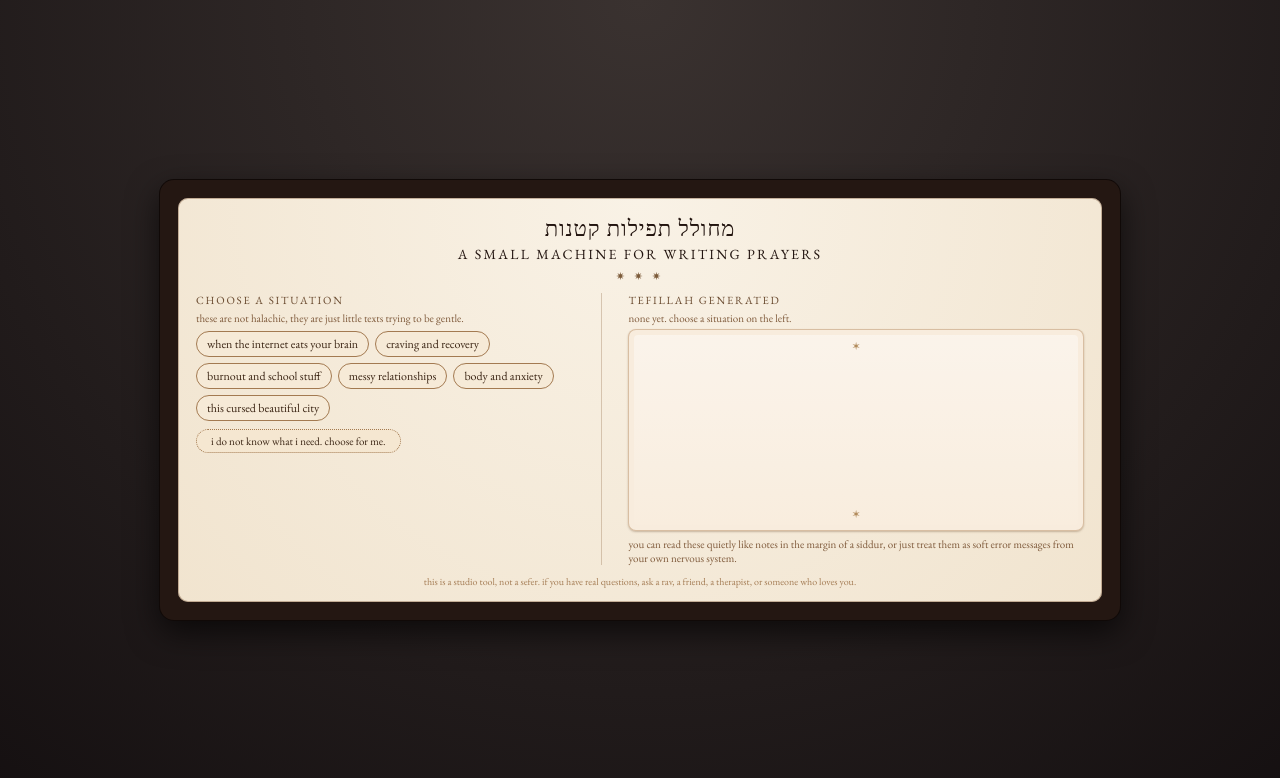
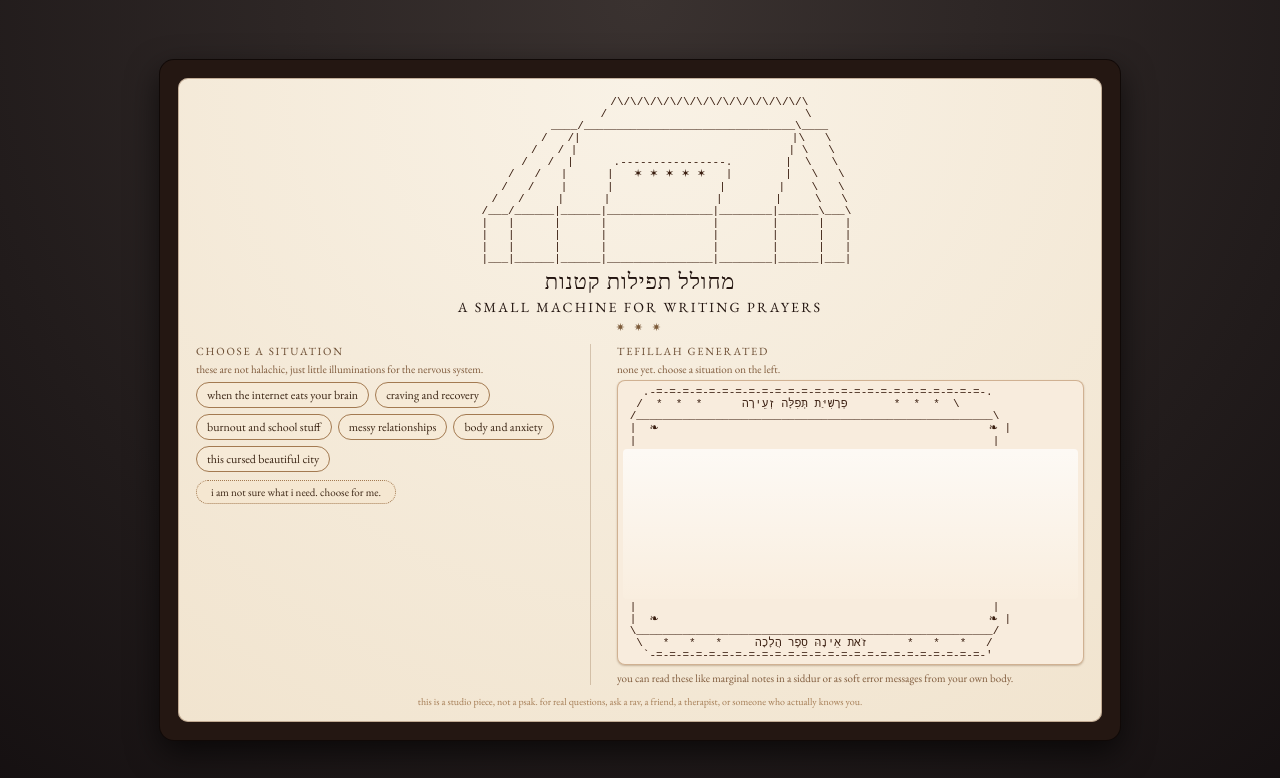
Before and after one commit to gudism/prayer-generator, a plain HTML site: page index.html in a window 1280 px wide. Drawn offline with nearby package versions, Linux system fonts and the light colour scheme; a web font is replaced by a local one.

Commit message:
Update index.html

```diff
--- a/index.html
+++ b/index.html
@@ -5,7 +5,7 @@
   <title>מחולל תפילות קטנות · A Small Machine For Writing Prayers</title>
   <meta name="viewport" content="width=device-width, initial-scale=1.0" />
 
-  <!-- Old book style fonts -->
+  <!-- Old-book style fonts -->
   <link rel="preconnect" href="https://fonts.googleapis.com">
   <link rel="preconnect" href="https://fonts.gstatic.com" crossorigin>
   <link href="https://fonts.googleapis.com/css2?family=EB+Garamond:wght@400;500;600&family=Frank+Ruhl+Libre:wght@400;500;700&display=swap" rel="stylesheet">
@@ -22,8 +22,7 @@
       display: flex;
       justify-content: center;
       align-items: center;
-      background:
-        radial-gradient(circle at top, #3a3230, #151011);
+      background: radial-gradient(circle at top, #3a3230, #151011);
       font-family: "EB Garamond", "Georgia", serif;
       color: #22140f;
     }
@@ -46,13 +45,23 @@
     #page {
       border-radius: 10px;
       padding: 18px 18px 14px 18px;
-      background:
-        radial-gradient(circle at top, #f9f2e6, #f1e4cf);
-      box-shadow:
-        inset 0 0 0 1px rgba(120, 84, 53, 0.4);
+      background: radial-gradient(circle at top, #f9f2e6, #f1e4cf);
+      box-shadow: inset 0 0 0 1px rgba(120, 84, 53, 0.4);
     }
 
-    #head {
+    /* ASCII illuminated header */
+
+    #asciiHeader {
+      font-family: "Courier New", monospace;
+      font-size: 11px;
+      line-height: 1.1;
+      color: #3a1e10;
+      text-align: center;
+      white-space: pre;
+      margin: 0 0 4px 0;
+    }
+
+    #headText {
       text-align: center;
       margin-bottom: 10px;
     }
@@ -71,8 +80,8 @@
     }
 
     #divider {
-      margin: 6px auto 10px auto;
-      width: 140px;
+      margin: 4px auto 8px auto;
+      width: 160px;
       text-align: center;
       font-size: 11px;
       letter-spacing: 0.3em;
@@ -92,7 +101,7 @@
     }
 
     #leftCol {
-      flex: 0.95;
+      flex: 0.9;
       min-width: 260px;
       border-right: 1px solid rgba(135, 96, 60, 0.3);
       padding-right: 12px;
@@ -186,52 +195,46 @@
       margin-bottom: 4px;
     }
 
-    #prayerBoxOuter {
+    /* ASCII illuminated frame around the prayer */
+
+    #prayerFrame {
+      font-family: "Courier New", monospace;
+      font-size: 11px;
+      line-height: 1.1;
+      color: #3a1e10;
+      background: #f8ecdd;
       border-radius: 8px;
-      padding: 6px;
-      background: #f8ecdd;
+      padding: 6px 6px 4px 6px;
       box-shadow:
-        inset 0 0 0 1px rgba(169, 120, 73, 0.4),
+        inset 0 0 0 1px rgba(169, 120, 73, 0.5),
         0 1px 2px rgba(111, 79, 48, 0.35);
     }
 
+    #prayerAsciiTop,
+    #prayerAsciiBottom {
+      white-space: pre;
+      margin: 0;
+    }
+
     #prayerBox {
-      min-height: 190px;
+      margin: 2px 0;
+      padding: 4px 6px;
+      background: linear-gradient(to bottom, rgba(255,255,255,0.7), rgba(255,245,230,0.2));
       border-radius: 4px;
-      padding: 8px 10px 6px 10px;
-      background:
-        linear-gradient(to bottom, rgba(255, 255, 255, 0.4), rgba(255, 245, 230, 0.1));
+      min-height: 150px;
       position: relative;
       overflow: hidden;
     }
 
     #prayerText {
+      white-space: pre-wrap;
+      font-family: "EB Garamond", "Georgia", serif;
+      font-size: 13px;
+      line-height: 1.5;
+      color: #22140f;
       opacity: 0;
       transform: translateY(6px);
       transition: opacity 0.25s ease, transform 0.25s ease;
-      white-space: pre-wrap;
-      font-size: 13px;
-      line-height: 1.5;
-    }
-
-    #prayerBox::before {
-      content: "✶";
-      position: absolute;
-      top: 4px;
-      left: 50%;
-      transform: translateX(-50%);
-      font-size: 11px;
-      color: #b28b5c;
-    }
-
-    #prayerBox::after {
-      content: "✶";
-      position: absolute;
-      bottom: 4px;
-      left: 50%;
-      transform: translateX(-50%);
-      font-size: 11px;
-      color: #b28b5c;
     }
 
     #hint {
@@ -253,7 +256,25 @@
   <div id="book">
     <div id="cover">
       <div id="page">
-        <div id="head">
+        <!-- ASCII arch / columns header -->
+<pre id="asciiHeader">
+                     /\/\/\/\/\/\/\/\/\/\/\/\/\/\/\
+                    /                              \
+               ____/________________________________\____
+              /   /|                                |\   \
+             /   / |                                | \   \
+            /   /  |      .----------------.        |  \   \
+           /   /   |      |   ✶ ✶ ✶ ✶ ✶   |        |   \   \
+          /   /    |      |                |        |    \   \
+         /   /     |      |                |        |     \   \
+        /___/______|______|________________|________|______\___\
+        |   |      |      |                |        |      |   |
+        |   |      |      |                |        |      |   |
+        |   |      |      |                |        |      |   |
+        |___|______|______|________________|________|______|___|
+</pre>
+
+        <div id="headText">
           <div id="titleHebrew">מחולל תפילות קטנות</div>
           <div id="titleEnglish">A SMALL MACHINE FOR WRITING PRAYERS</div>
           <div id="divider">✷ ✷ ✷</div>
@@ -262,7 +283,7 @@
         <div id="layout">
           <div id="leftCol">
             <div id="promptLabel">choose a situation</div>
-            <div id="promptHint">these are not halachic, they are just little texts trying to be gentle.</div>
+            <div id="promptHint">these are not halachic, just little illuminations for the nervous system.</div>
             <div id="buttonGrid">
               <button data-category="digital">when the internet eats your brain</button>
               <button data-category="addiction">craving and recovery</button>
@@ -271,25 +292,40 @@
               <button data-category="body">body and anxiety</button>
               <button data-category="city">this cursed beautiful city</button>
             </div>
-            <button id="randomBtn">i do not know what i need. choose for me.</button>
+            <button id="randomBtn">i am not sure what i need. choose for me.</button>
           </div>
 
           <div id="rightCol">
             <div id="prayerHeader">tefillah generated</div>
             <div id="prayerCategory">none yet. choose a situation on the left.</div>
-            <div id="prayerBoxOuter">
+
+            <div id="prayerFrame">
+<pre id="prayerAsciiTop">
+   .-=-=-=-=-=-=-=-=-=-=-=-=-=-=-=-=-=-=-=-=-=-=-=-=-=-.
+  /  *  *  *      פְּרָשִׁיַּת תְּפִלָּה זְעֵירָה       *  *  *  \
+ /______________________________________________________\
+ |  ❧                                                  ❧ |
+ |                                                      |</pre>
+
               <div id="prayerBox">
                 <div id="prayerText"></div>
               </div>
+
+<pre id="prayerAsciiBottom"> |                                                      |
+ |  ❧                                                  ❧ |
+ \______________________________________________________/
+  \   *   *   *     זֹאת אֵינָהּ סֵפֶר הֲלָכָה      *   *   *   /
+   `-=-=-=-=-=-=-=-=-=-=-=-=-=-=-=-=-=-=-=-=-=-=-=-=-=-'</pre>
             </div>
+
             <div id="hint">
-              you can read these quietly like notes in the margin of a siddur, or just treat them as soft error messages from your own nervous system.
+              you can read these like marginal notes in a siddur or as soft error messages from your own body.
             </div>
           </div>
         </div>
 
         <div id="footer">
-          this is a studio tool, not a sefer. if you have real questions, ask a rav, a friend, a therapist, or someone who loves you.
+          this is a studio piece, not a psak. for real questions, ask a rav, a friend, a therapist, or someone who actually knows you.
         </div>
       </div>
     </div>
```
